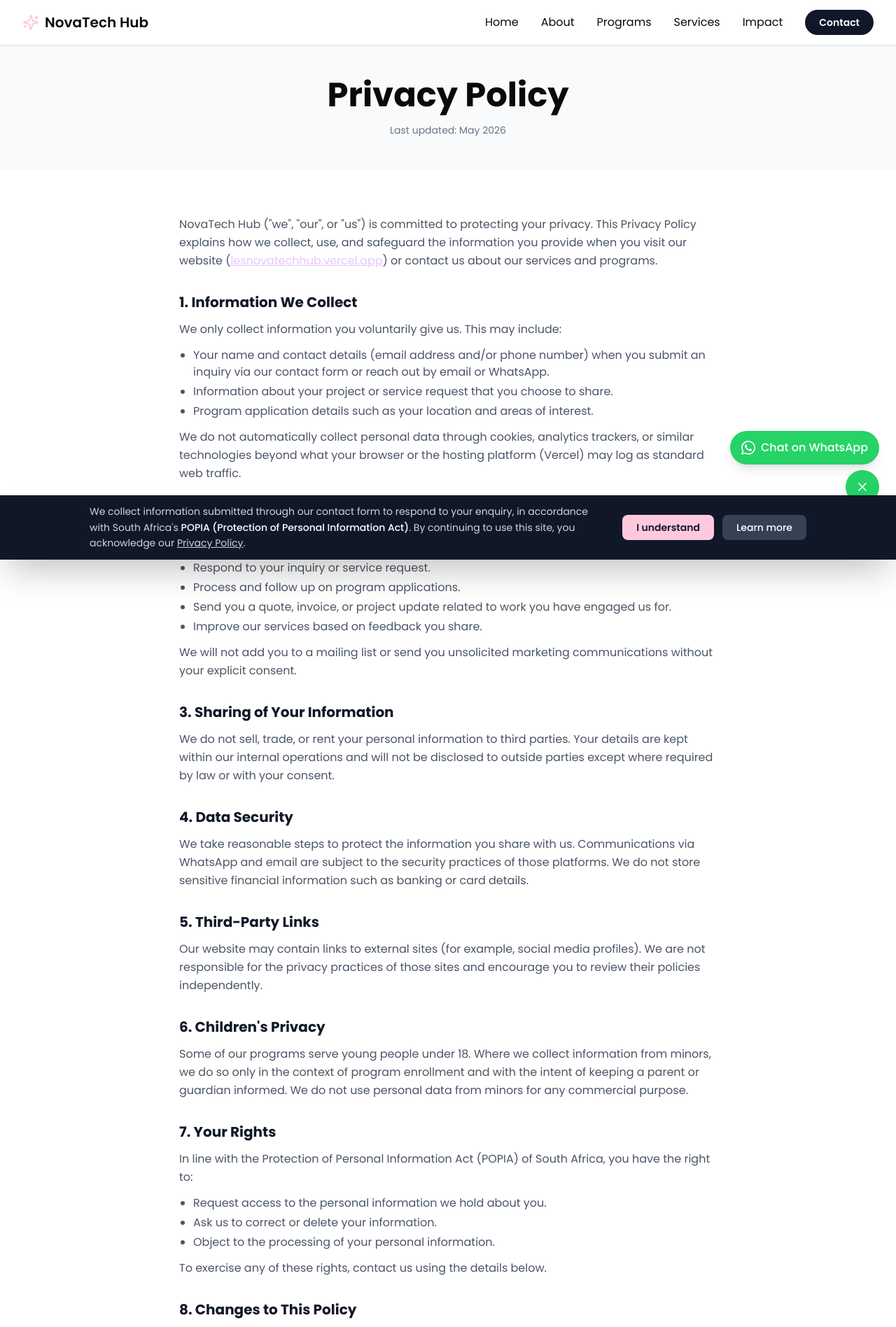
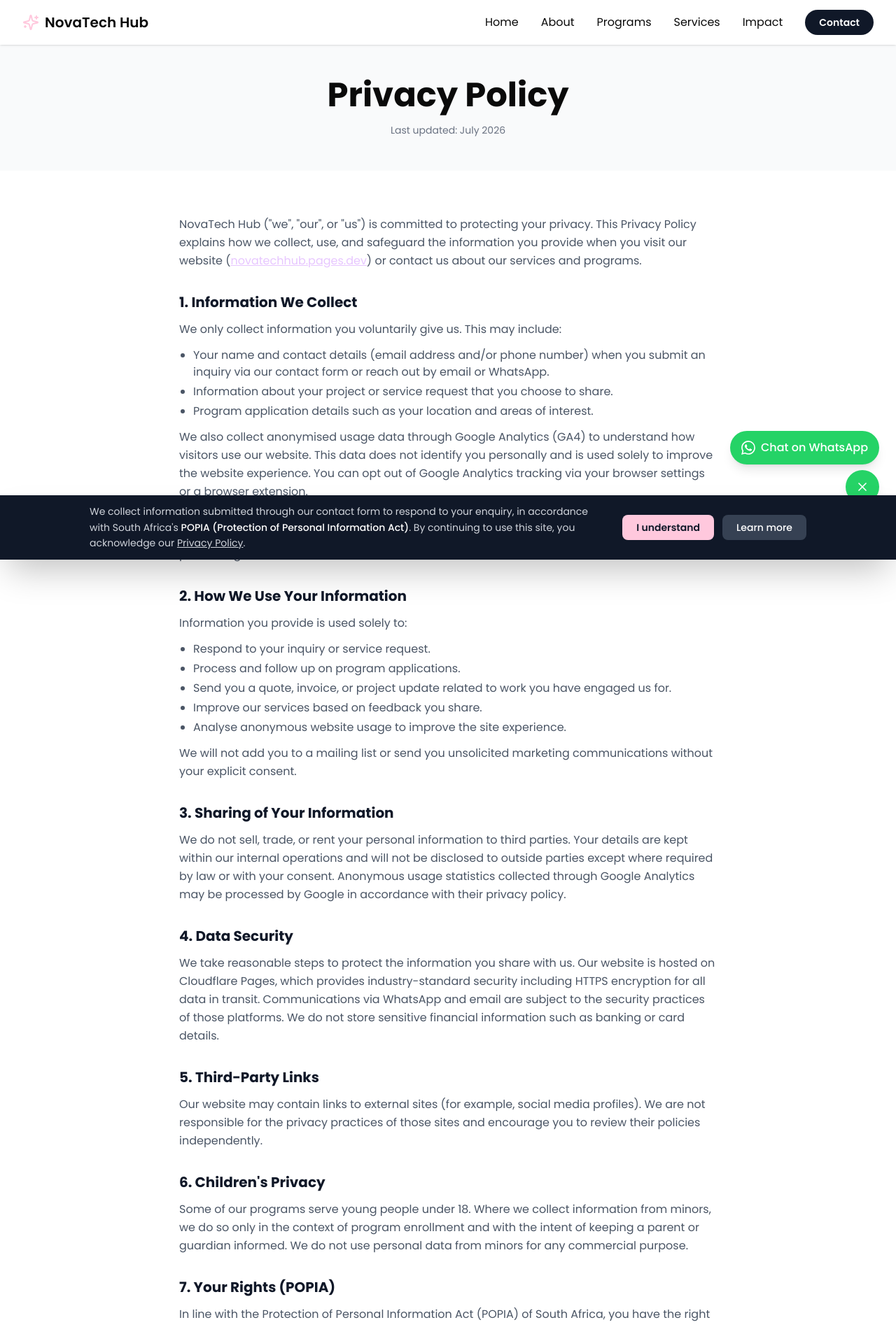
Before and after one commit to LesediSiyaya/Lesedinovatechhubwebsite, a React (Vite) app: page /privacy in a window 1280 px wide. Shown: the top 1897 px of the page at 70% size. Built offline with nearby package versions, Linux system fonts and the light colour scheme.

Commit message:
Update privacy policy: fix URL, hosting platform, date, add GA4 & POPIA rights

```diff
--- a/src/app/pages/Privacy.tsx
+++ b/src/app/pages/Privacy.tsx
@@ -10,7 +10,7 @@ export default function Privacy() {
       <section className="pt-12 pb-8 sm:pb-12 px-4 sm:px-6 lg:px-8 bg-gray-50">
         <div className="max-w-7xl mx-auto text-center">
           <h1 className="text-4xl sm:text-5xl font-bold mb-4">Privacy Policy</h1>
-          <p className="text-gray-500 text-sm">Last updated: May 2026</p>
+          <p className="text-gray-500 text-sm">Last updated: July 2026</p>
         </div>
       </section>
 
@@ -22,7 +22,7 @@ export default function Privacy() {
             <p className="text-gray-600 leading-relaxed">
               NovaTech Hub ("we", "our", or "us") is committed to protecting your privacy.
               This Privacy Policy explains how we collect, use, and safeguard the information you
-              provide when you visit our website (<a href="https://lesnovatechhub.vercel.app" className="text-[#e7c6ff] underline">lesnovatechhub.vercel.app</a>) or
+              provide when you visit our website (<a href="https://novatechhub.pages.dev" className="text-[#e7c6ff] underline">novatechhub.pages.dev</a>) or
               contact us about our services and programs.
             </p>
           </div>
@@ -40,7 +40,10 @@ export default function Privacy() {
                 <li>Program application details such as your location and areas of interest.</li>
               </ul>
               <p className="text-gray-600 leading-relaxed mt-3">
-                We do not automatically collect personal data through cookies, analytics trackers, or similar technologies beyond what your browser or the hosting platform (Vercel) may log as standard web traffic.
+                We also collect anonymised usage data through Google Analytics (GA4) to understand how visitors use our website. This data does not identify you personally and is used solely to improve the website experience. You can opt out of Google Analytics tracking via your browser settings or a browser extension.
+              </p>
+              <p className="text-gray-600 leading-relaxed mt-3">
+                Standard technical data such as IP addresses and page visit logs may also be collected automatically by our hosting provider, Cloudflare Pages, as part of normal web traffic processing.
               </p>
             </div>
 
@@ -54,6 +57,7 @@ export default function Privacy() {
                 <li>Process and follow up on program applications.</li>
                 <li>Send you a quote, invoice, or project update related to work you have engaged us for.</li>
                 <li>Improve our services based on feedback you share.</li>
+                <li>Analyse anonymous website usage to improve the site experience.</li>
               </ul>
               <p className="text-gray-600 leading-relaxed mt-3">
                 We will not add you to a mailing list or send you unsolicited marketing communications without your explicit consent.
@@ -63,14 +67,14 @@ export default function Privacy() {
             <div>
               <h2 className="text-xl font-bold text-gray-900 mb-3">3. Sharing of Your Information</h2>
               <p className="text-gray-600 leading-relaxed">
-                We do not sell, trade, or rent your personal information to third parties. Your details are kept within our internal operations and will not be disclosed to outside parties except where required by law or with your consent.
+                We do not sell, trade, or rent your personal information to third parties. Your details are kept within our internal operations and will not be disclosed to outside parties except where required by law or with your consent. Anonymous usage statistics collected through Google Analytics may be processed by Google in accordance with their privacy policy.
               </p>
             </div>
 
             <div>
               <h2 className="text-xl font-bold text-gray-900 mb-3">4. Data Security</h2>
               <p className="text-gray-600 leading-relaxed">
-                We take reasonable steps to protect the information you share with us. Communications via WhatsApp and email are subject to the security practices of those platforms. We do not store sensitive financial information such as banking or card details.
+                We take reasonable steps to protect the information you share with us. Our website is hosted on Cloudflare Pages, which provides industry-standard security including HTTPS encryption for all data in transit. Communications via WhatsApp and email are subject to the security practices of those platforms. We do not store sensitive financial information such as banking or card details.
               </p>
             </div>
 
@@ -89,7 +93,7 @@ export default function Privacy() {
             </div>
 
             <div>
-              <h2 className="text-xl font-bold text-gray-900 mb-3">7. Your Rights</h2>
+              <h2 className="text-xl font-bold text-gray-900 mb-3">7. Your Rights (POPIA)</h2>
               <p className="text-gray-600 leading-relaxed mb-3">
                 In line with the Protection of Personal Information Act (POPIA) of South Africa, you have the right to:
               </p>
@@ -97,6 +101,7 @@ export default function Privacy() {
                 <li>Request access to the personal information we hold about you.</li>
                 <li>Ask us to correct or delete your information.</li>
                 <li>Object to the processing of your personal information.</li>
+                <li>Lodge a complaint with the Information Regulator of South Africa if you believe your rights have been violated.</li>
               </ul>
               <p className="text-gray-600 leading-relaxed mt-3">
                 To exercise any of these rights, contact us using the details below.
```
